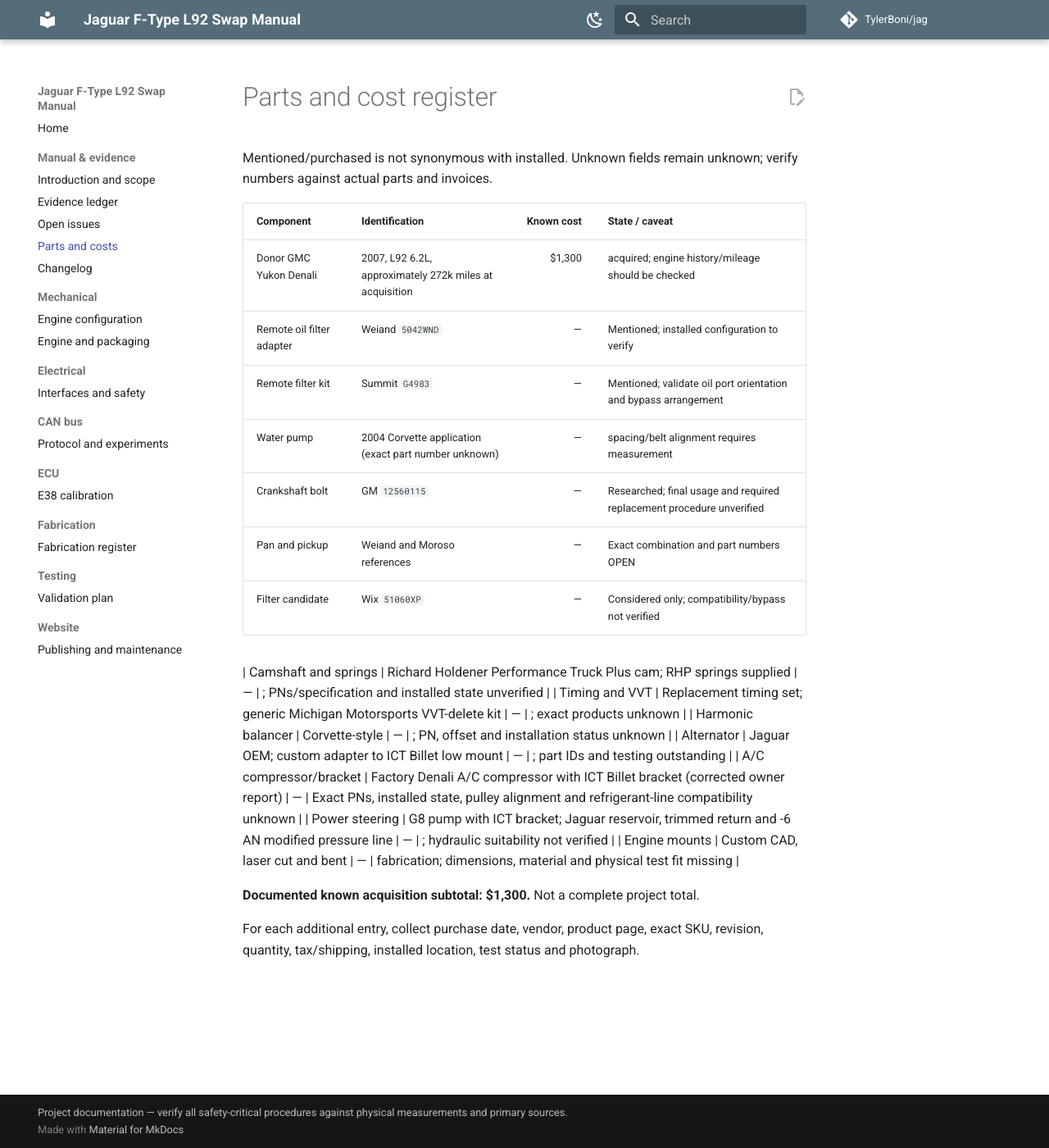
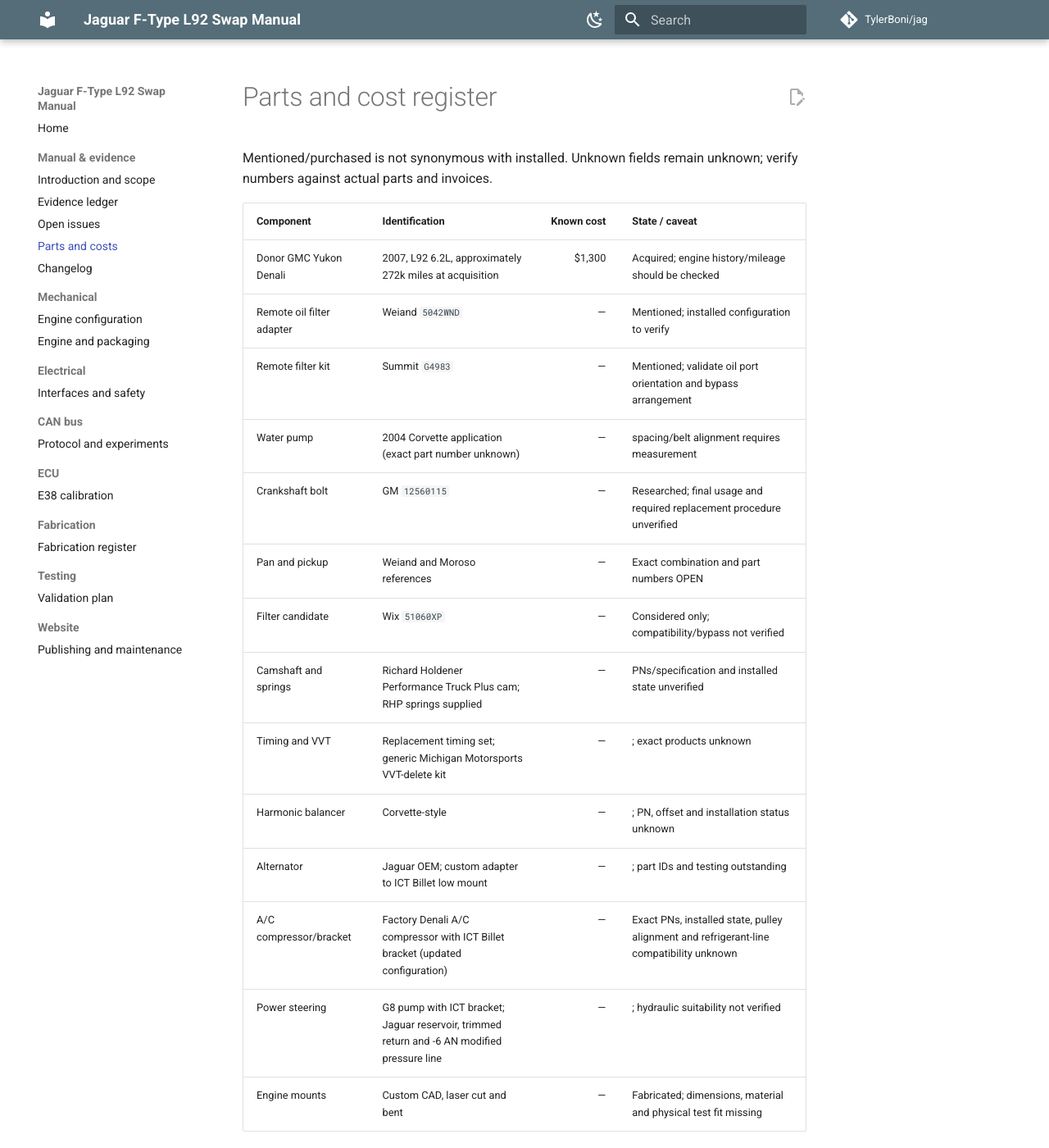
Before and after one commit to TylerBoni/jag, an MkDocs documentation site: the page built from build-manual/PARTS.md, in a window 1280 px wide and 1400 px high. Shown: the whole window at 82% size. Built offline with MkDocs 1.6.1 and Material for MkDocs 9.7.7, drawn with Linux system fonts in a browser that asks for light colours; comment, search, counter and statistics services are not loaded.

Commit message:
docs: polish configuration and evidence language

```diff
--- a/build-manual/PARTS.md
+++ b/build-manual/PARTS.md
@@ -4,21 +4,20 @@ Mentioned/purchased is not synonymous with installed. Unknown fields remain unkn
 
 | Component | Identification | Known cost | State / caveat |
 | --- | --- | ---: | --- |
-| Donor GMC Yukon Denali | 2007, L92 6.2L, approximately 272k miles at acquisition | $1,300 | acquired; engine history/mileage should be checked |
+| Donor GMC Yukon Denali | 2007, L92 6.2L, approximately 272k miles at acquisition | $1,300 | Acquired; engine history/mileage should be checked |
 | Remote oil filter adapter | Weiand `5042WND` | — | Mentioned; installed configuration to verify |
 | Remote filter kit | Summit `G4983` | — | Mentioned; validate oil port orientation and bypass arrangement |
 | Water pump | 2004 Corvette application (exact part number unknown) | — | spacing/belt alignment requires measurement |
 | Crankshaft bolt | GM `12560115` | — | Researched; final usage and required replacement procedure unverified |
 | Pan and pickup | Weiand and Moroso references | — | Exact combination and part numbers OPEN |
 | Filter candidate | Wix `51060XP` | — | Considered only; compatibility/bypass not verified |
-
-| Camshaft and springs | Richard Holdener Performance Truck Plus cam; RHP springs supplied | — | ; PNs/specification and installed state unverified |
+| Camshaft and springs | Richard Holdener Performance Truck Plus cam; RHP springs supplied | — | PNs/specification and installed state unverified |
 | Timing and VVT | Replacement timing set; generic Michigan Motorsports VVT-delete kit | — | ; exact products unknown |
 | Harmonic balancer | Corvette-style | — | ; PN, offset and installation status unknown |
 | Alternator | Jaguar OEM; custom adapter to ICT Billet low mount | — | ; part IDs and testing outstanding |
-| A/C compressor/bracket | Factory Denali A/C compressor with ICT Billet bracket (corrected owner report) | — | Exact PNs, installed state, pulley alignment and refrigerant-line compatibility unknown |
+| A/C compressor/bracket | Factory Denali A/C compressor with ICT Billet bracket (updated configuration) | — | Exact PNs, installed state, pulley alignment and refrigerant-line compatibility unknown |
 | Power steering | G8 pump with ICT bracket; Jaguar reservoir, trimmed return and -6 AN modified pressure line | — | ; hydraulic suitability not verified |
-| Engine mounts | Custom CAD, laser cut and bent | — |  fabrication; dimensions, material and physical test fit missing |
+| Engine mounts | Custom CAD, laser cut and bent | — | Fabricated; dimensions, material and physical test fit missing |
 
 **Documented known acquisition subtotal: $1,300.** Not a complete project total.
 
```
